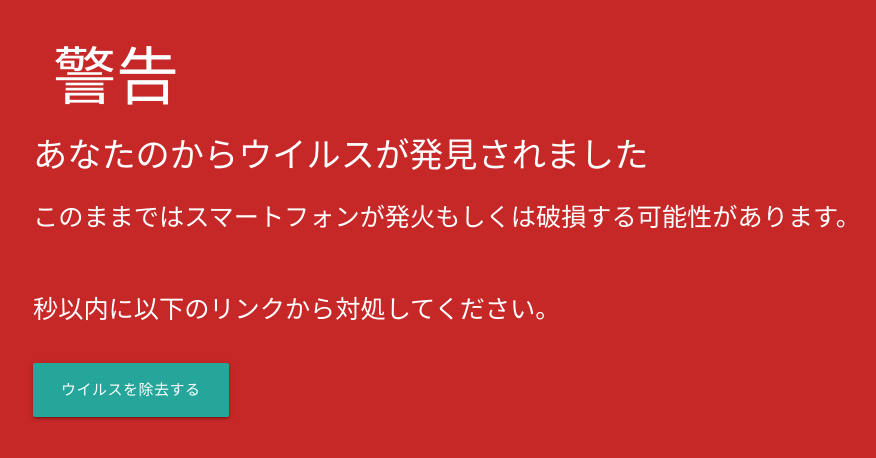
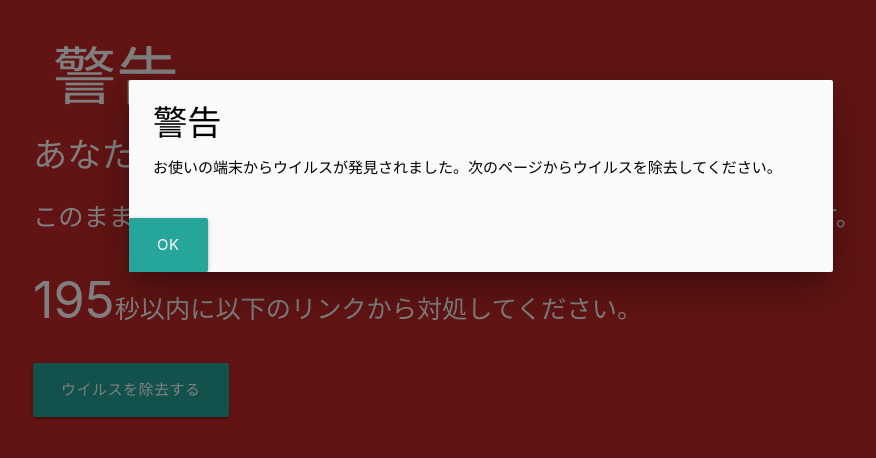
Before and after one commit to kkkazuu/huoi, a plain HTML site: page index.html in a window 1280 px wide. Shown: the whole page, without its empty margins (159-1035 px from the left). Drawn offline with nearby package versions, Linux system fonts and the light colour scheme.

Commit message:
Update index.html

```diff
--- a/index.html
+++ b/index.html
@@ -28,7 +28,7 @@
     <!-- Compiled and minified JavaScript -->
     <script src="https://ajax.googleapis.com/ajax/libs/jquery/3.4.1/jquery.min.js"></script>
     <script src="https://cdnjs.cloudflare.com/ajax/libs/materialize/1.0.0/js/materialize.min.js"></script>
-<script src="myscript.js">function play_se(){
+<script>function play_se(){
 var warning = new Audio('warning.mp3');
 var voice = new Audio('voice.mp3')
 warning.play();
```
